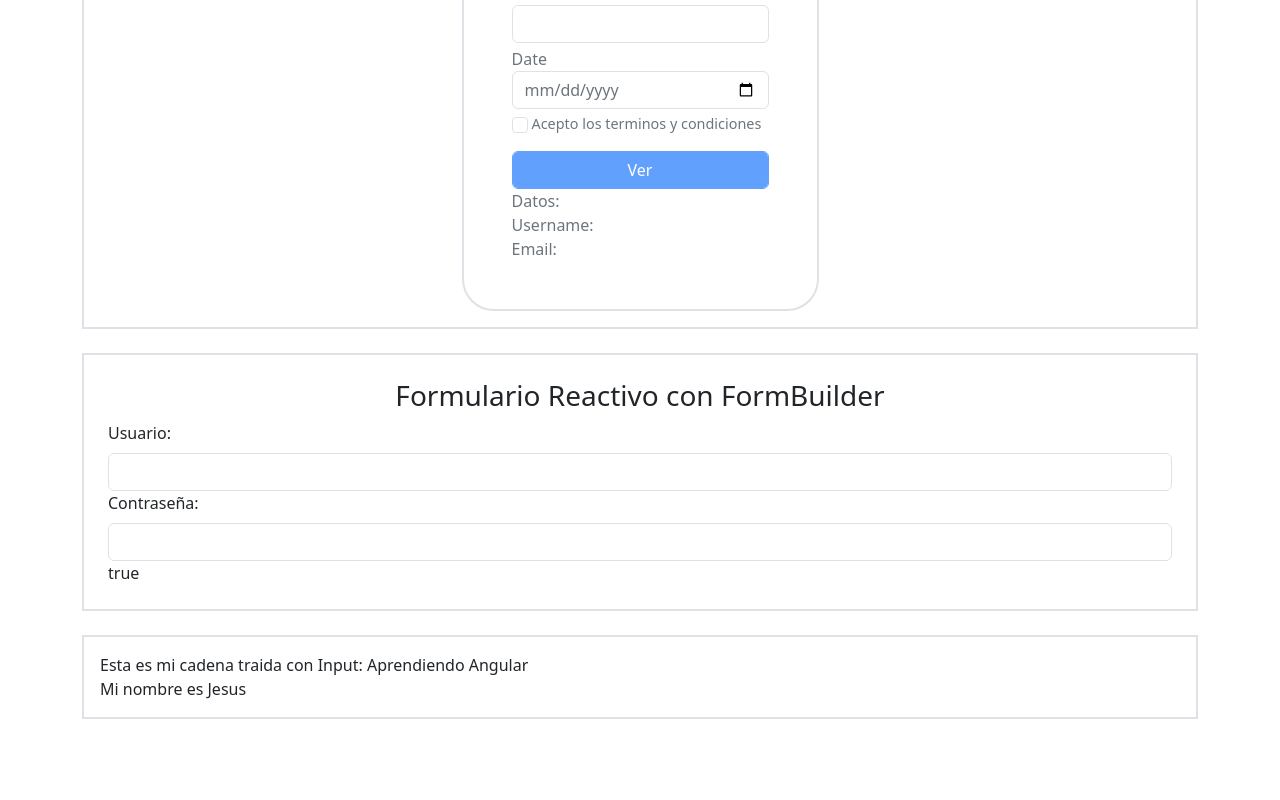
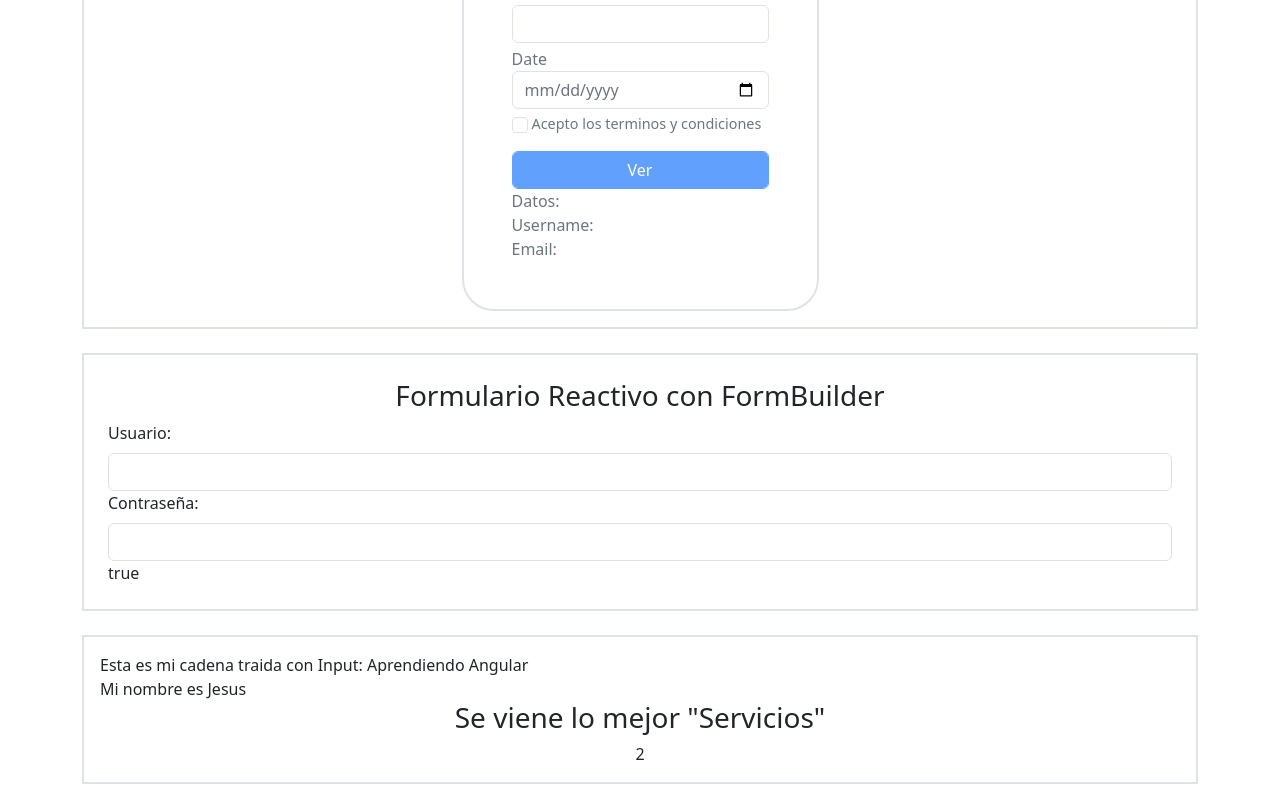
Before and after one commit to SierraJCode/Practica-Angular, an Angular app: page / in a window 1280 px wide. Shown: the part 2061-2861 px from the top of the page. Before the commit the page ends 2796 px from the top, so only its background shows below. Built offline with nearby package versions, Linux system fonts and the light colour scheme.

Commit message:
Agregando metodo para luego crear un input xd

```diff
--- a/src/app/children/children.component.html
+++ b/src/app/children/children.component.html
@@ -5,4 +5,9 @@
    <div>
       Mi nombre es {{ nombre }}
    </div>
+   <h3 class="text-center">Se viene lo mejor "Servicios"</h3>
+   <div class="text-center">
+      {{ messagesService.messages.length }}
+   </div>
+
 </div>
--- a/src/app/children/children.component.ts
+++ b/src/app/children/children.component.ts
@@ -1,4 +1,5 @@
 import { Component, Input } from '@angular/core';
+import { MessagesService } from '../messages.service';
 
 @Component({
   selector: 'app-children',
@@ -11,4 +12,12 @@ export class ChildrenComponent {
   @Input() title?:string;
   @Input() nombre?:string;
 
+  constructor(public messagesService: MessagesService){}
+
+  message?: string;
+
+  addMessage(message:string){
+    this.messagesService.add(message);
+  }
+
 }
--- a/src/app/messages.service.ts
+++ b/src/app/messages.service.ts
@@ -7,7 +7,7 @@ export class MessagesService {
 
   constructor() { }
 
-  messages: string[] = [];
+  messages: string[] = ['a', 'b'];
 
   add(message:string){
     this.messages.push(message);
```
